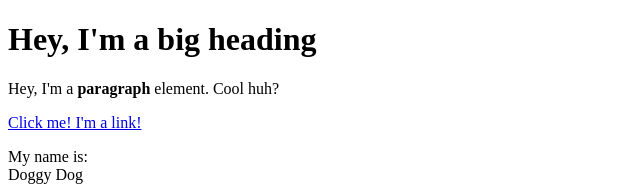
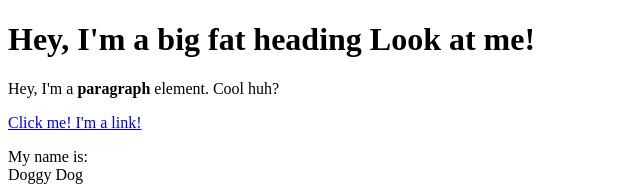
Before and after one commit to LaiP35/cartoon-hero, a plain HTML site: page test.html in a window 1280 px wide. Shown: the top 186 px of the page, without its empty margins (0-640 px from the left). Drawn offline with Linux system fonts and the light colour scheme.

Commit message:
Added fat in heading

```diff
--- a/test.html
+++ b/test.html
@@ -4,7 +4,7 @@
 	<title>Test Page</title>
 </head>
 <body>
-	<h1>Hey, I'm a big heading</h1>
+	<h1>Hey, I'm a big fat heading Look at me!</h1>
 	<p>Hey, I'm a <b>paragraph</b> element. Cool huh?</p>
 	<a href="https://google.com" target="_blank" title="Let's go to Google!">Click me! I'm a link!</a>
 	<p>My name is:<br>
```
